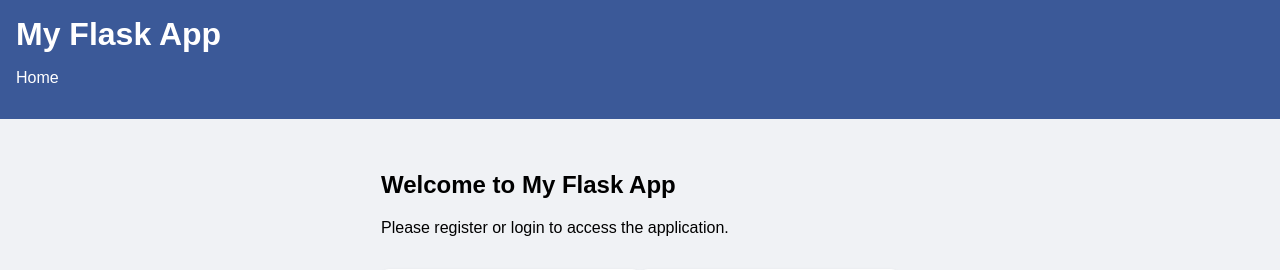
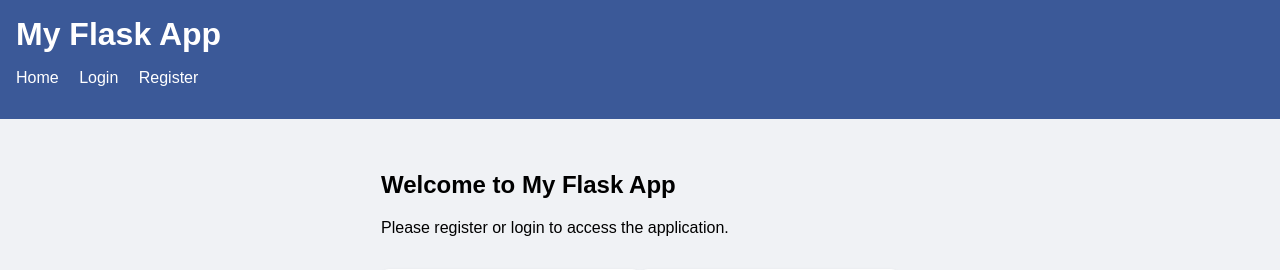
Before and after one commit to PadsterH2012/ac-project1, a Flask app: page / in a window 1280 px wide. Shown: the top 270 px of the page. Run offline with Flask 3, Linux system fonts and the light colour scheme.

Commit message:
Added login and register links to the navigation bar, and a logout link when the user is logged in.

```diff
--- a/templates/base.html
+++ b/templates/base.html
@@ -12,6 +12,12 @@
         <nav>
             <ul>
                 <li><a href="{{ url_for('index') }}">Home</a></li>
+                {% if 'user_id' not in session %}
+                    <li><a href="{{ url_for('index') }}#login">Login</a></li>
+                    <li><a href="{{ url_for('index') }}#register">Register</a></li>
+                {% else %}
+                    <li><a href="{{ url_for('logout') }}">Logout</a></li>
+                {% endif %}
             </ul>
         </nav>
     </header>
--- a/templates/index.html
+++ b/templates/index.html
@@ -7,7 +7,7 @@
     <p>Please register or login to access the application.</p>
 
     <div class="auth-forms">
-        <div class="login-form">
+        <div id="login" class="login-form">
             <h3>Login</h3>
             <form method="POST" action="{{ url_for('index') }}">
                 <input type="hidden" name="login" value="1">
@@ -17,7 +17,7 @@
             </form>
         </div>
 
-        <div class="register-form">
+        <div id="register" class="register-form">
             <h3>Register</h3>
             <form method="POST" action="{{ url_for('index') }}">
                 <input type="hidden" name="register" value="1">
```
